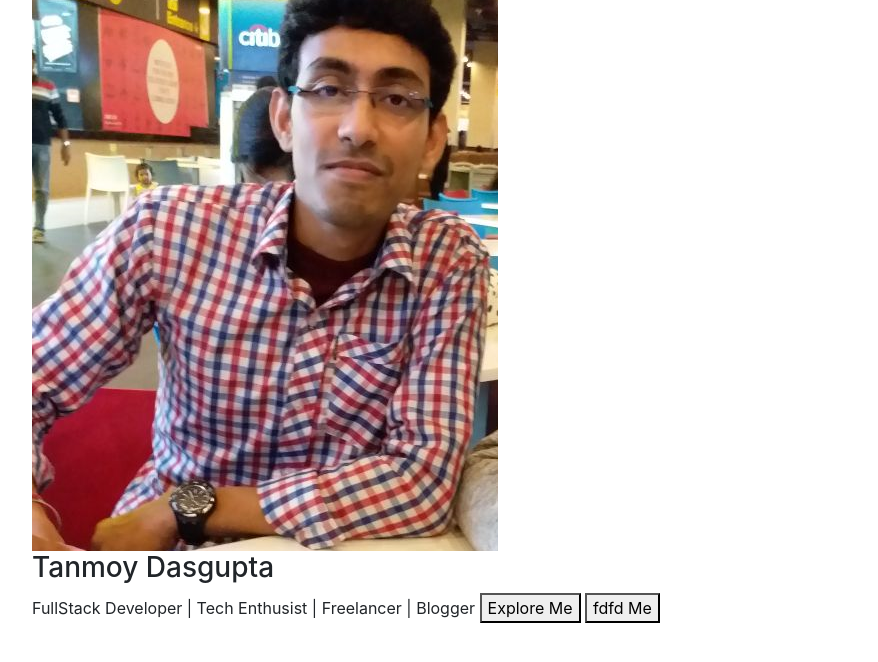
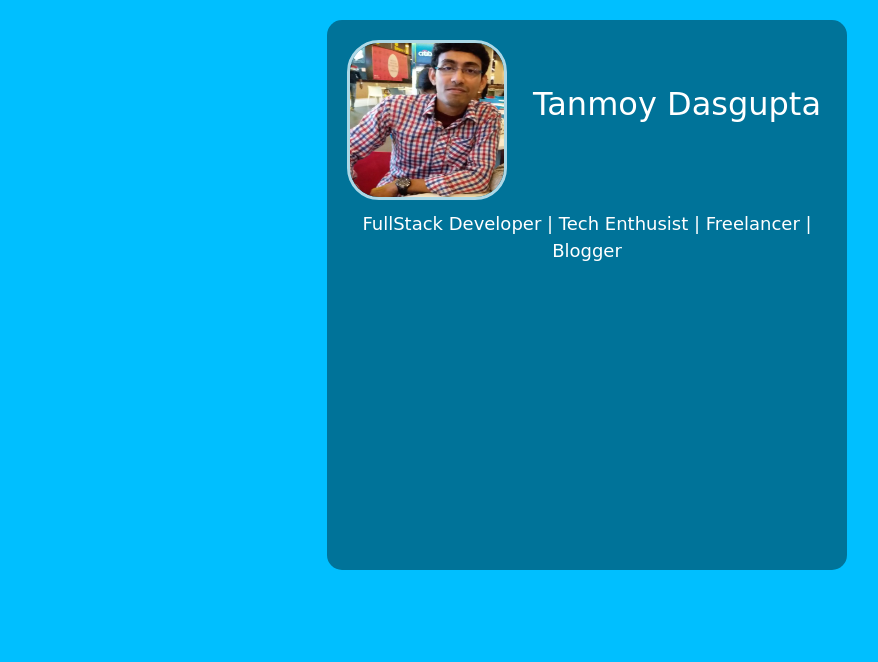
Before and after one commit to TechReporter/tanmoydasgupta, a plain HTML site: page index.html in a window 1280 px wide. Shown: the whole page, without its empty margins (53-931 px from the left). Drawn offline with nearby package versions, Linux system fonts and the light colour scheme.

Commit message:
commit portfolio files changes

```diff
--- a/index.html
+++ b/index.html
@@ -6,7 +6,7 @@
     <meta http-equiv="X-UA-Compatible" content="ie=edge">
     <title>Full stack developer portfolio | Tanmoy Dasgupta</title>
     <link rel="stylesheet" href="css/bootstrap.min.css">
-    <link rel="stylesheet" href="css/home.css">
+    <link rel="stylesheet" href="css/index.css">
 </head>
 <body>
     <div class="container">
@@ -19,8 +19,6 @@
             </div>
     <label>FullStack Developer | Tech Enthusist | Freelancer | Blogger </label>
     <button id="exploreMe" class="explore-btn" onclick="location.href = 'Explore.html'">Explore Me</button>
-    <button class="explore-btn"
-    onclick="location.href = 'about.html'">fdfd Me</button>
 
 </div>
 
```
